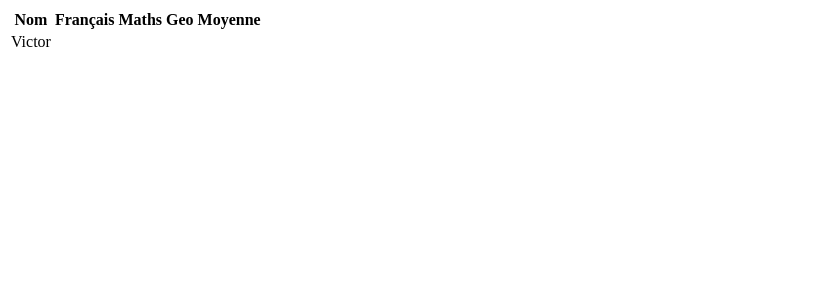
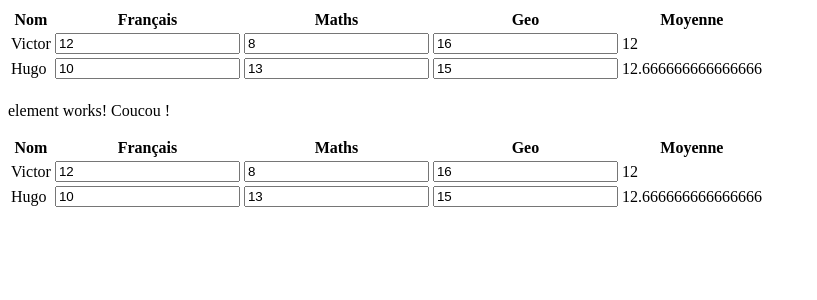
Before and after one commit to Murazaki/angular-notes, an Angular app: page / in a window 1280 px wide. Shown: the top 300 px of the page, without its empty margins (0-817 px from the left). Built offline with nearby package versions, Linux system fonts and the light colour scheme.

Commit message:
Update on TableauComponent Added Routes

```diff
--- a/src/app/app.component.html
+++ b/src/app/app.component.html
@@ -1 +1,7 @@
 <iim-web-tableau></iim-web-tableau>
+
+
+<iim-web-element [value]="'Coucou !'"></iim-web-element>
+
+
+<router-outlet></router-outlet>
--- a/src/app/element/element.component.ts
+++ b/src/app/element/element.component.ts
@@ -1,16 +1,13 @@
-import { Component, OnInit, Input } from '@angular/core';
+import { Component, Input } from '@angular/core';
 
 @Component({
   selector: 'iim-web-element',
   templateUrl: './element.component.html',
   styleUrls: ['./element.component.css']
 })
-export class ElementComponent implements OnInit {
+export class ElementComponent {
   @Input() value;
 
   constructor() { }
 
-  ngOnInit() {
-  }
-
 }
--- a/src/app/tableau/eleve.model.ts
+++ b/src/app/tableau/eleve.model.ts
@@ -13,5 +13,19 @@ export class Eleve {
 //    };
     this.notes = notes;
     this.nom = nom;
+
+    this.calculMoyenne();
+  }
+
+  calculMoyenne() {
+    let somme = 0;
+
+    for(let matiere in this.notes) {
+      let note = parseInt(this.notes[matiere]);
+
+      somme += note;
+    }
+
+    this.moyenne = somme/Object.keys(this.notes).length;
   }
 }
--- a/src/app/tableau/tableau.component.html
+++ b/src/app/tableau/tableau.component.html
@@ -1,25 +1,21 @@
 <table>
   <thead>
     <th>Nom</th>
-    <th>Français</th>
-    <th>Maths</th>
-    <th>Geo</th>
+    <th *ngFor="let matiere of matieres">{{matiere}}</th>
     <th>Moyenne</th>
   </thead>
   <tbody>
-    <tr>
-      <td>{{listeEleves[0].nom}}</td>
-      <td></td>
-      <td></td>
-      <td></td>
-      <td></td>
+    <tr *ngFor="let eleve of listeEleves">
+      <td>{{eleve.nom}}</td>
+      <td *ngFor="let matiere of matieres">
+        <input [(ngModel)]="eleve.notes[matiere]" (ngModelChange)="eleve.calculMoyenne()">
+      </td>
+      <td>{{eleve.moyenne}}</td>
     </tr>
     <tr>
       <td></td>
-      <td></td>
-      <td></td>
-      <td></td>
-      <td></td>
+      <td *ngFor="let matiere of matieres"></td>
+      <td>{{moyenneGlobale}}</td>
     </tr>
   </tbody>
 </table>
--- a/src/app/tableau/tableau.component.ts
+++ b/src/app/tableau/tableau.component.ts
@@ -31,8 +31,25 @@ export class TableauComponent {
 
     let hugo = new Eleve('Hugo', notesHugo);
 
+    // this.listeEleves = [victor, hugo];
     this.listeEleves.push(victor);
     this.listeEleves.push(hugo);
   }
 
+  moyenneEleve(eleve: Eleve) {
+    let somme = 0;
+
+    for(let matiere in eleve.notes) {
+      let note = parseInt(eleve.notes[matiere]);
+
+      somme += note;
+    }
+
+    return somme/Object.keys(eleve.notes).length;
+  }
+
+  get matieres() {
+    return Eleve.matieres;
+  }
+
 }
```
Also changed, not shown: src/app/app.module.ts (+12 -1 lines).
